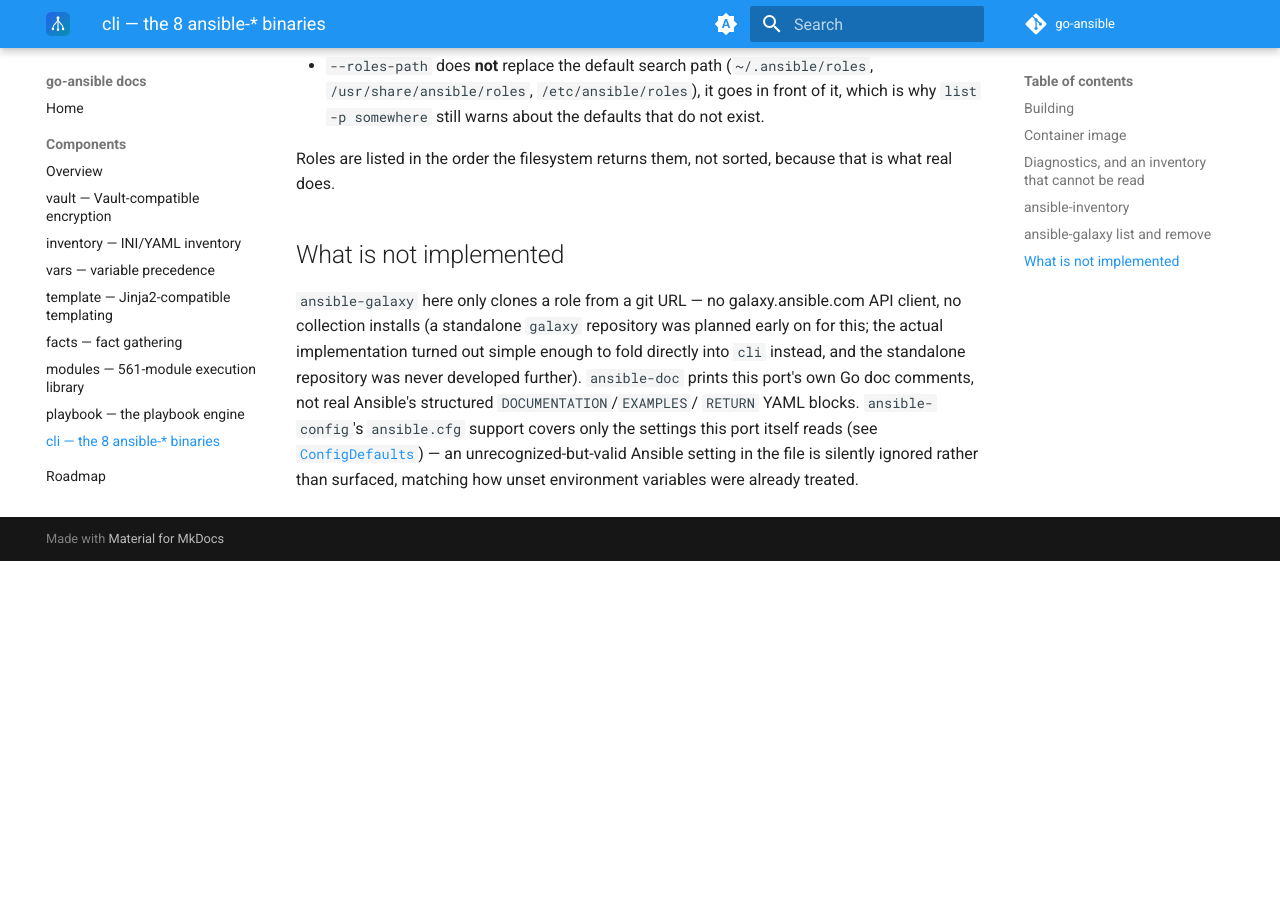
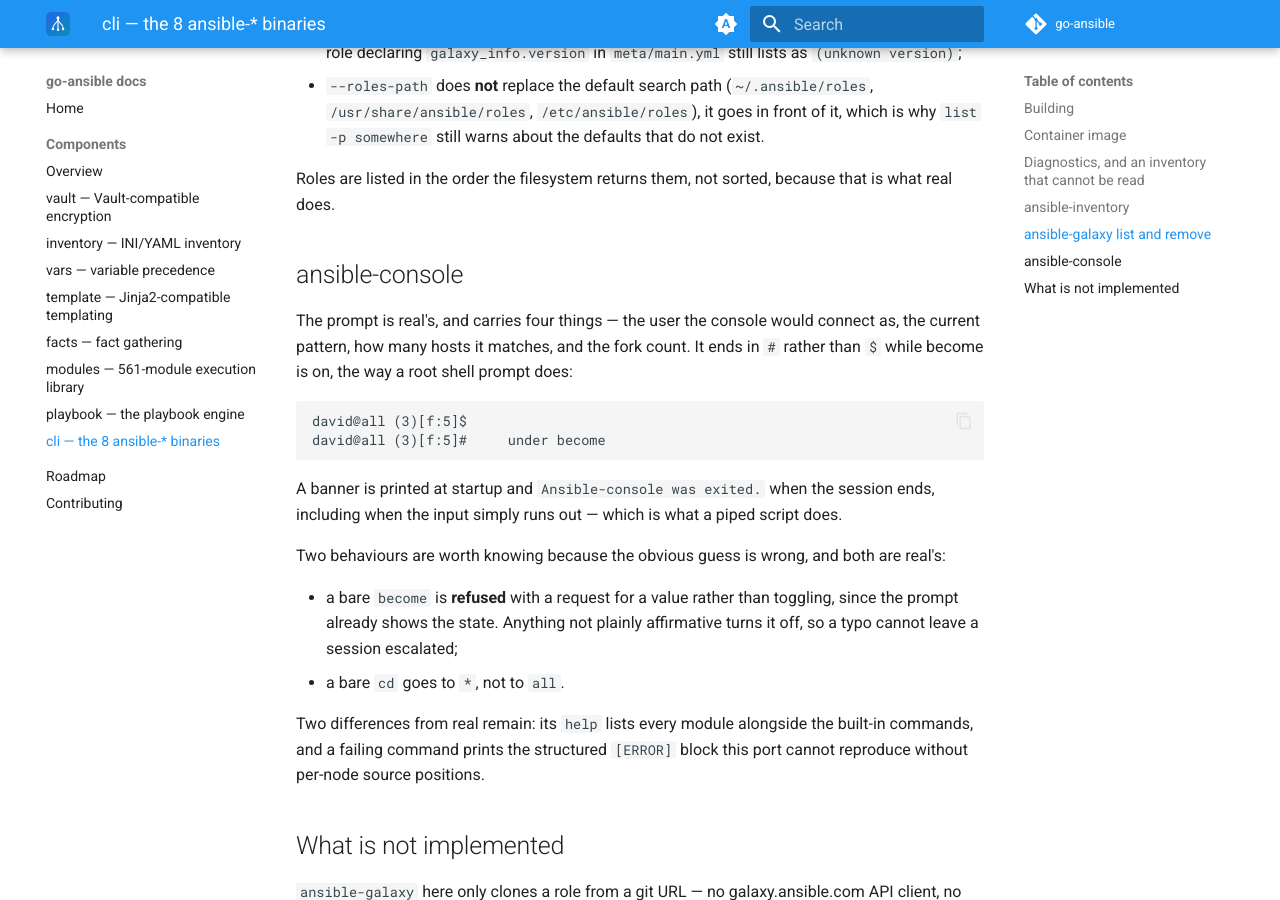
Before and after one commit to go-ansible/docs, an MkDocs documentation site: the page built from docs/components/cli.md, in a window 1280 px wide and 900 px high, scrolled down 3936 px. Built offline with MkDocs 1.6.1 and Material for MkDocs 9.7.7, drawn with Linux system fonts in a browser that asks for light colours; the version menu is left out; before the commit the page ends 4497 px from its top, so only the background shows below that; some of the changed text lies outside the part shown.

Commit message:
Document ansible-console's prompt and commands (#55)
cli v0.79.0 gives it real's banner, prompt and the three commands it
was missing. The section records the prompt's four fields and the "#"
it ends in under become, plus the two behaviours where the obvious
guess is wrong: a bare become is refused rather than toggling, and a
bare cd goes to "*" rather than "all".

Co-authored-by: Claude Opus 5 <noreply@anthropic.com>

````diff
--- a/docs/components/cli.md
+++ b/docs/components/cli.md
@@ -18,7 +18,7 @@ underneath, no subprocess boundary at all.
 | `ansible-pull` | Clones/pulls a git repo and runs a playbook from it against the local machine (pull-mode counterpart to `ansible-playbook`) |
 | `ansible-doc` | Prints each module's own Go doc comment via a build-time codegen tool — real content, not real Ansible's structured `DOCUMENTATION` YAML |
 | `ansible-config` | `list`/`dump`/`view` — reads real `ANSIBLE_*` environment variables and, for the settings this port supports, an actual `ansible.cfg` `[defaults]` section (host var > env var > `ansible.cfg` > compiled default; `$ANSIBLE_CONFIG` > `./ansible.cfg` > `~/.ansible.cfg` > `/etc/ansible/ansible.cfg`, first found wins outright) |
-| `ansible-console` | Interactive REPL: `cd PATTERN`, `list`, `become`/`nobecome`, runs any registered module by name or a bare shell command |
+| `ansible-console` | Interactive REPL with real's prompt and banner: `cd`, `list`, `become`/`nobecome`, `forks`, `remote_user`, `verbosity`, and any registered module by name or a bare shell command — see [below](#ansible-console) |
 
 ## Building
 
@@ -159,6 +159,34 @@ on. Three rules are worth knowing because they are not what you would guess:
 Roles are listed in the order the filesystem returns them, not sorted, because
 that is what real does.
 
+## ansible-console
+
+The prompt is real's, and carries four things — the user the console would
+connect as, the current pattern, how many hosts it matches, and the fork
+count. It ends in `#` rather than `$` while become is on, the way a root
+shell prompt does:
+
+```
+david@all (3)[f:5]$
+david@all (3)[f:5]#     under become
+```
+
+A banner is printed at startup and `Ansible-console was exited.` when the
+session ends, including when the input simply runs out — which is what a
+piped script does.
+
+Two behaviours are worth knowing because the obvious guess is wrong, and both
+are real's:
+
+- a bare `become` is **refused** with a request for a value rather than
+  toggling, since the prompt already shows the state. Anything not plainly
+  affirmative turns it off, so a typo cannot leave a session escalated;
+- a bare `cd` goes to `*`, not to `all`.
+
+Two differences from real remain: its `help` lists every module alongside the
+built-in commands, and a failing command prints the structured `[ERROR]` block
+this port cannot reproduce without per-node source positions.
+
 ## What is not implemented
 
 `ansible-galaxy` here only clones a role from a git URL — no
````
